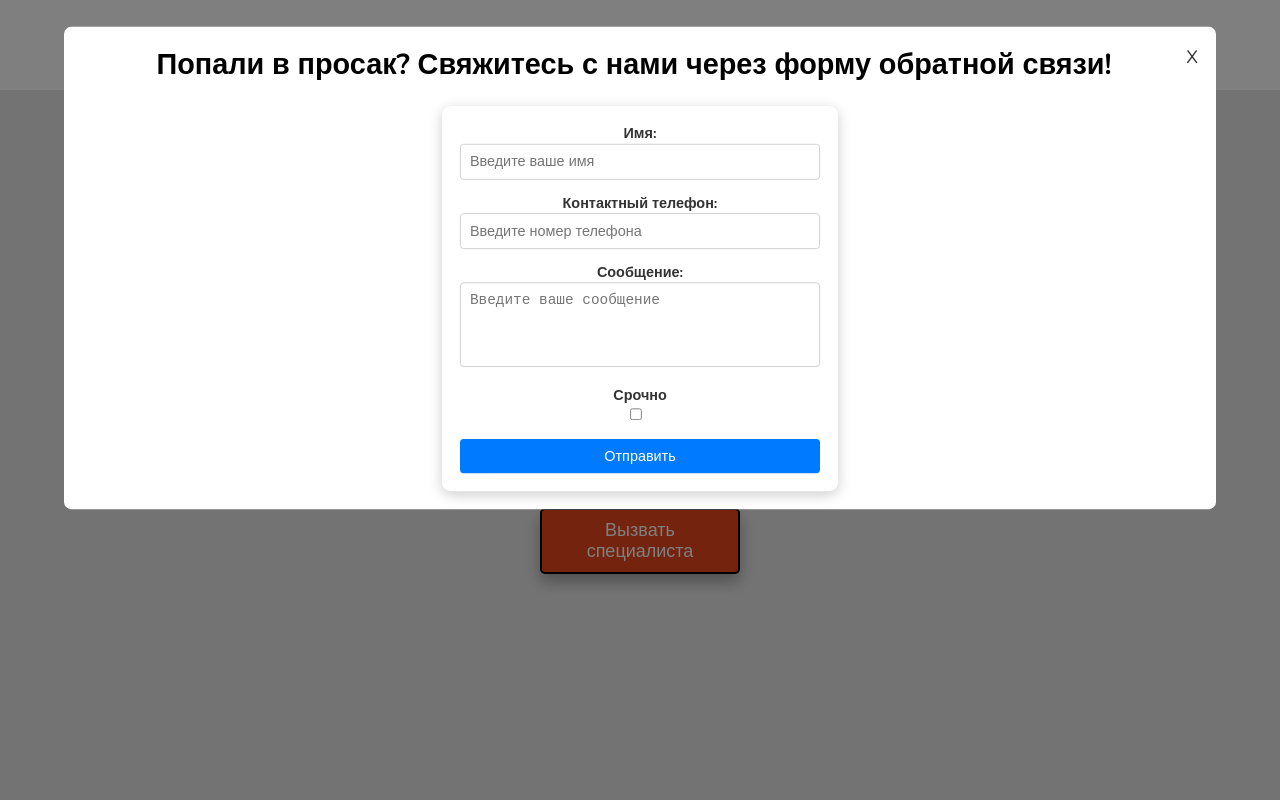
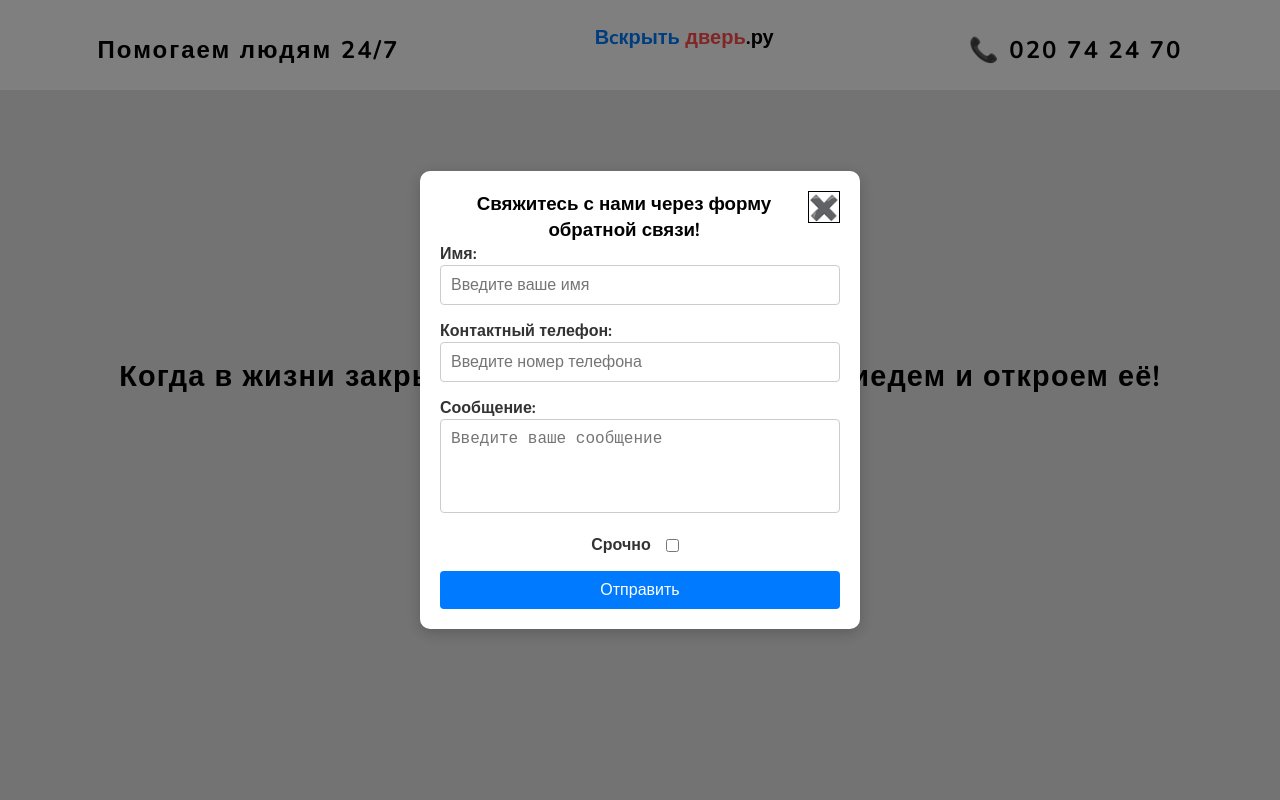
Before and after one commit to Prostecki/pomogator-112-react, a React (Vite) app: page / in a window 1280 px wide. Both pictures are taken after a click on the button "Вызвать специалиста". Shown: the top 800 px of the page. Built offline with nearby package versions, Linux system fonts and the light colour scheme.

Commit message:
fixed modal

```diff
--- a/src/components/FeedbackForm/FeedbackForm.css
+++ b/src/components/FeedbackForm/FeedbackForm.css
@@ -1,21 +1,14 @@
 .feedback-form-container {
   position: fixed;
-  top: 0;
-  left: 0;
+  inset: 0;
   width: 100%;
   height: 100%;
   background: rgba(0, 0, 0, 0.5);
-
+  display: flex;
   align-items: center;
   justify-content: center;
   z-index: 10;
   transition: opacity 0.5s ease;
-}
-
-.feedback-form-container.visible {
-  display: flex;
-  opacity: 1;
-  pointer-events: auto;
 }
 
 .feedback-form-content {
@@ -24,6 +17,8 @@
   border-radius: 8px;
   transform: scale(0.9);
   transition: transform 0.3s ease;
+  padding: 25px 0 30px;
+  max-width: 500px;
 }
 
 .feedback-form-container.visible .feedback-form-content {
@@ -31,9 +26,18 @@
 }
 .close-modal {
   cursor: pointer;
-  font-size: 20px;
+  font-size: 1.5rem;
   color: #333;
   float: right;
+  border: 1px solid black;
+  padding: 0px;
+  width: 30px;
+  height: 30px;
+  right: 10px;
+  transition: 300ms;
+  &:hover {
+    box-shadow: 0 0 5px rgba(0, 0, 0, 0.5);
+  }
 }
 
 h1 {
@@ -48,6 +52,10 @@ h1 {
   border: none;
   border-radius: 4px;
   cursor: pointer;
+  transition: 300ms;
+  &:hover {
+    box-shadow: 0 0 5px rgba(0, 0, 0, 0.8);
+  }
 }
 
 .form-submit:hover {
@@ -90,6 +98,7 @@ form div {
 
 label {
   display: block;
+  text-align: start;
   font-weight: bold;
   color: #333;
 }
@@ -109,3 +118,14 @@ textarea {
 input[type="checkbox"] {
   margin-right: 10px;
 }
+
+.checkbox-container {
+  display: flex;
+  align-items: center;
+  justify-content: center;
+  gap: 15px;
+}
+
+.no-scroll {
+  overflow: hidden;
+}
--- a/src/components/FeedbackForm/FeedbackForm.jsx
+++ b/src/components/FeedbackForm/FeedbackForm.jsx
@@ -1,21 +1,29 @@
 import "./FeedbackForm.css";
 
-const FeedbackForm = ({ onClose }) => {
+const FeedbackForm = ({ show, onClose }) => {
+  show
+    ? document.body.classList.add("no-scroll")
+    : document.body.classList.remove("no-scroll");
   return (
     <section
       className="feedback-form-container"
+      style={{
+        pointerEvents: show ? "auto" : "none",
+        opacity: show ? "1" : "0",
+        transition: "500ms",
+      }}
       onClick={onClose} // Закрывает модал при клике на фон
     >
-      <div
-        className="feedback-form-content"
-        onClick={(e) => e.stopPropagation()} // Предотвращает закрытие при клике внутри модала
+      <form
+        id="contact-form"
+        method="post"
+        onClick={(e) => e.stopPropagation()}
       >
         <div onClick={onClose} className="close-modal">
-          X
+          ✖️
         </div>
-        <h1>Попали в просак? Свяжитесь с нами через форму обратной связи!</h1>
-        <form id="contact-form" method="post">
-          <div>
+        <h3>Свяжитесь с нами через форму обратной связи!</h3>
+        <div style={{ marginBottom: "15px" }}>
           <label htmlFor="name">Имя:</label>
           <input
             type="text"
@@ -25,7 +33,7 @@ const FeedbackForm = ({ onClose }) => {
             required
           />
         </div>
-          <div>
+        <div style={{ marginBottom: "15px" }}>
           <label htmlFor="phone">Контактный телефон:</label>
           <input
             type="tel"
@@ -36,7 +44,7 @@ const FeedbackForm = ({ onClose }) => {
             pattern="[0-9]{11}"
           />
         </div>
-          <div>
+        <div style={{ marginBottom: "15px" }}>
           <label htmlFor="message">Сообщение:</label>
           <textarea
             id="message"
@@ -48,13 +56,17 @@ const FeedbackForm = ({ onClose }) => {
         </div>
         <div className="checkbox-container">
           <label htmlFor="urgent">Срочно</label>
-            <input type="checkbox" id="urgent" name="urgent" />
+          <input
+            style={{ textAlign: "start" }}
+            type="checkbox"
+            id="urgent"
+            name="urgent"
+          />
         </div>
         <button className="form-submit" type="submit">
           Отправить
         </button>
       </form>
-      </div>
     </section>
   );
 };
--- a/src/components/Main/Firstsection/Firstsection.jsx
+++ b/src/components/Main/Firstsection/Firstsection.jsx
@@ -30,8 +30,7 @@ const Firstsection = () => {
         </h1>
         <Button>{telNum}</Button>
         <Button onClick={handleOpenModal}>{textForm}</Button>
-        {isModalOpen && <FeedbackForm onClose={handleCloseModal} />}
-        {/* Условная отрисовка модального окна */}
+        <FeedbackForm show={isModalOpen} onClose={handleCloseModal} />
       </div>
     </section>
   );
```
Lines whose indentation alone changed are shown as unchanged.
